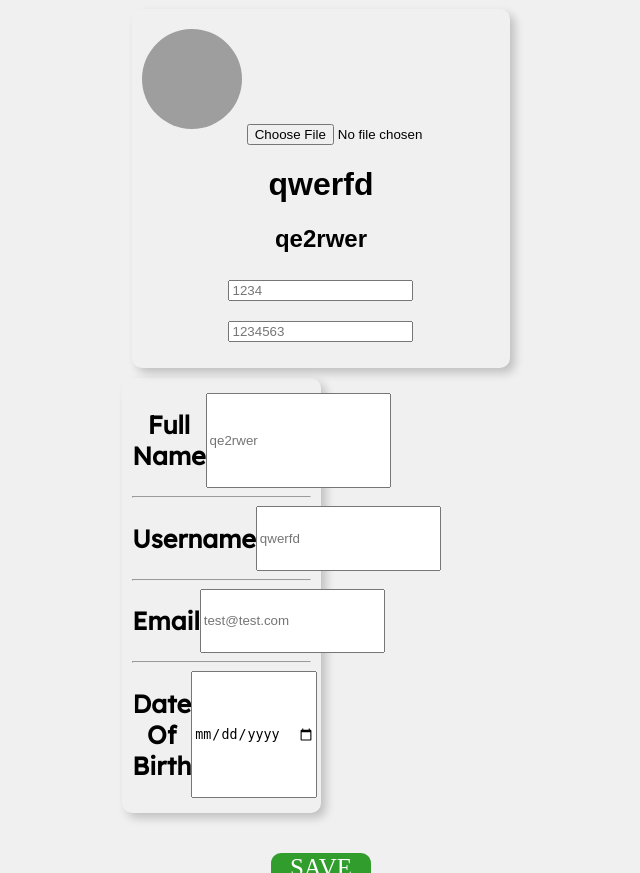
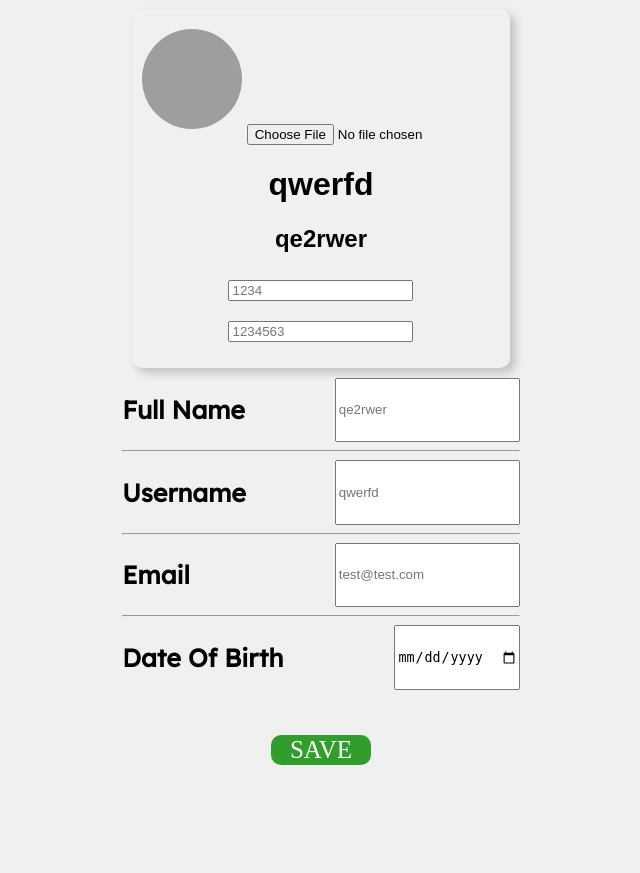
Before and after one commit to El-dawn/finalProject, a PHP site: page /edit_profile.php in a window 1280 px wide. Shown: the part 157-1030 px from the top of the page, without its empty margins (319-959 px from the left). Run offline with PHP 8.4, Linux system fonts and the light colour scheme; a user stored in the database is signed in; data comes from the database, SQL or seed files in the repository; some web fonts are replaced; grey boxes are pictures that could not be loaded.

Commit message:
edit profile and css

```diff
--- a/edit_profile.php
+++ b/edit_profile.php
@@ -124,7 +124,7 @@ if(isset($_POST['submit'])){
             <p class="bio"><input type="text" name="about" placeholder="<?= isset($fetch_profile['about']) ? $fetch_profile['about'] : 'say something about yourself'; ?>" ></p>
         </div>
 
-        <div class="information-container">
+        <div>
             <div class="information">
                 <div class="info-row">
                     <h1>Full Name</h1>
--- a/styles.css
+++ b/styles.css
@@ -371,7 +371,7 @@ a{
     display: flex;
     flex-wrap: wrap;
     justify-content: space-around;
-    width: 80%;
+    width: 100%;
     margin: 20px auto;
 }
 
```
